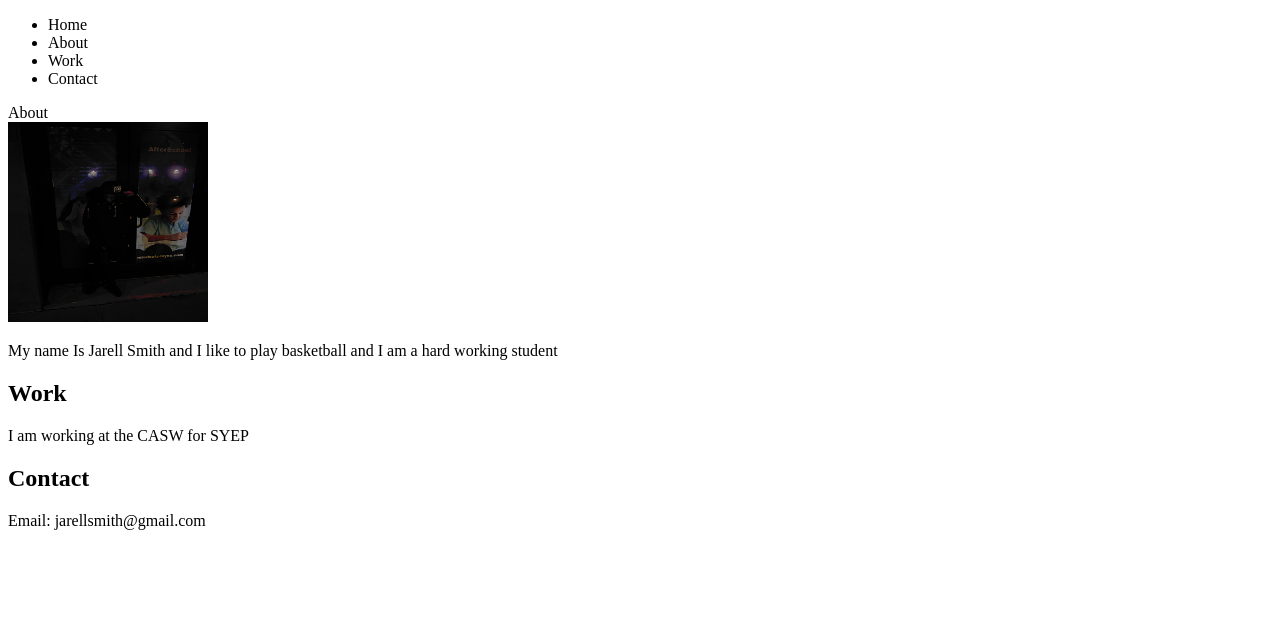
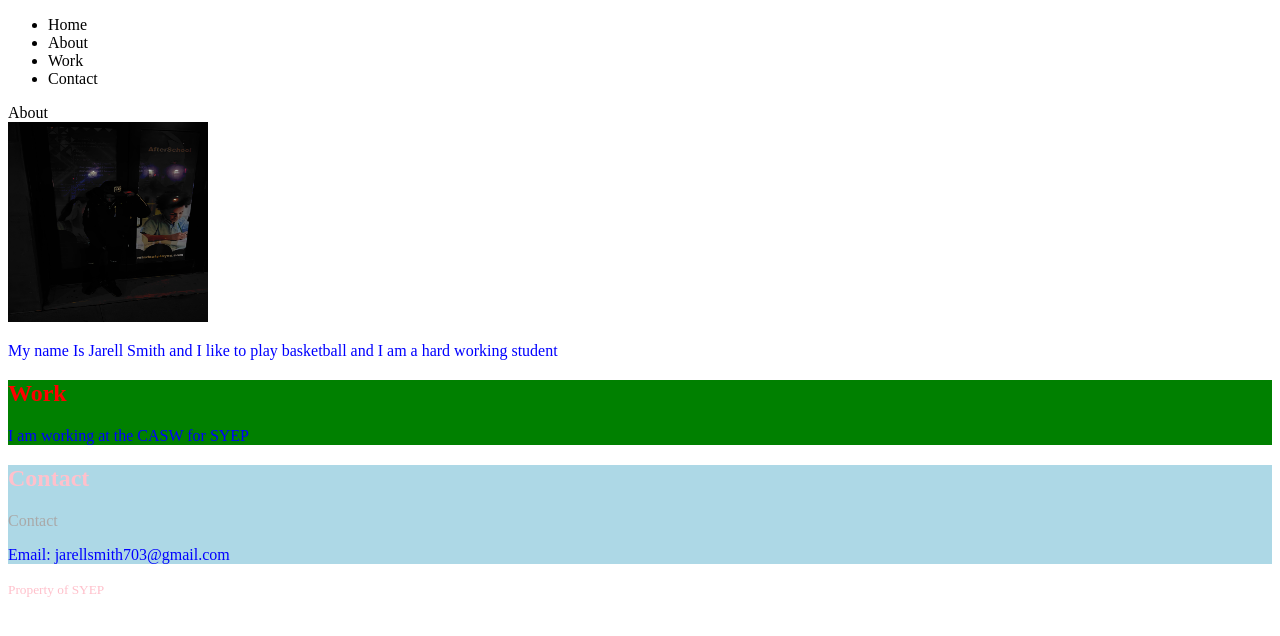
Before and after one commit to Jarellsevyy/Sevvwayy, a plain HTML site: page index.html in a window 1280 px wide. Drawn offline with Linux system fonts and the light colour scheme.

Commit message:
I targeted and made classes

```diff
--- a/index.html
+++ b/index.html
@@ -19,6 +19,7 @@
   </ul>
 </nav>
 
+  <!--this is the about section -->
   </section>
   <hl>About</hl> <br>
   <img src="IMG_2978.jpeg" width="200px" height="200px">
@@ -29,12 +30,26 @@
 </body>
 </html>
 
-<section>
+<!-- this is the work section -->
+<section class="casw">
 <h1>Work</h1>
   <p> I am working at the CASW for SYEP</p>
 </section>
 
-<section>
-<h1>Contact</h1>
-  <p>Email: jarellsmith@gmail.com</p>
+<!-- this is the contact section -->
+<section class="social">
+  <h1 id="number">Contact</h1>
+  <p id="email">Contact</h1>
+  <p>Email: jarellsmith703@gmail.com</p>
 </section>
+
+ <!-- this is the footer html tag -->
+  <footer>
+    <small>
+      Property of SYEP
+    </small>
+  </footer>
+
+  <script src="script.js"></script>
+</body>
+<html>
--- a/style.css
+++ b/style.css
@@ -2,3 +2,55 @@ html {
   height: 100%;
   width: 100%;
 }
+
+/* select the H1 tag
+change the color to red */
+h1 {
+  color: red;
+}
+/* select the paragraph tag
+change the color to blue */
+p {
+  color: blue;
+}
+|
+/* group all the h1 and p tags
+change the color to purple */
+
+h1, p {
+  color:purple;
+}
+
+/* inheritance
+select the footer html tag
+change the color to pink */
+footer {
+  color:pink;
+}
+
+/*
+target the class casw
+change the back ground color to green */
+
+.casw {
+  background-color: green;
+}
+
+#number {
+  color: pink;
+}
+
+#email {
+  color: darkgrey;
+}
+
+.social {
+  background-color: lightblue;
+}
+
+/* 1. target the small html element
+2. add the psuedo class of hover to the small html element
+3. change the font size to 50 pixels */
+a:hover{
+  font-size: 50px;
+}
```
